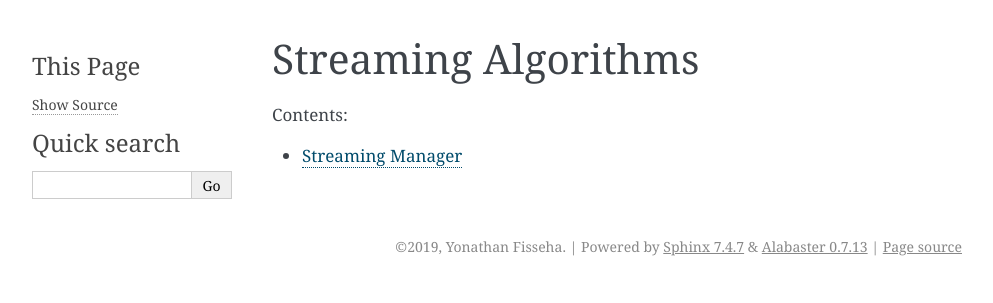
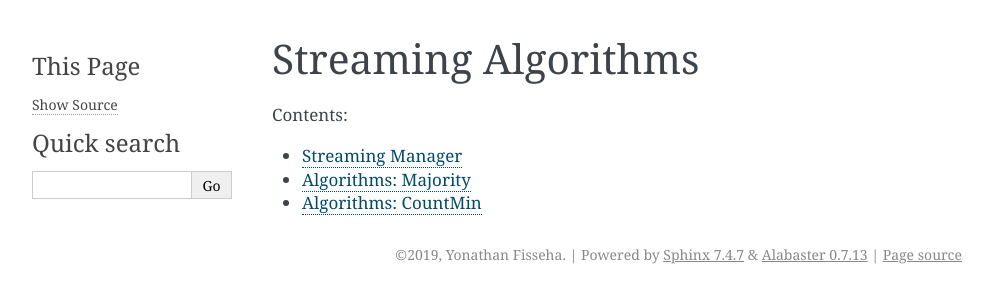
Before and after one commit to yonathanF/streaming_algorithms, a Sphinx documentation site: the page built from docs/source/index.rst, in a window 1280 px wide. Shown: the top 303 px of the page, without its empty margins (148-1141 px from the left). Built offline with Sphinx 7.4.7, drawn with Linux system fonts in a browser that asks for light colours.

Commit message:
added docs for the new algos

```diff
--- /dev/null
+++ b/docs/source/CountMin.rst
@@ -0,0 +1,5 @@
+Algorithms: CountMin
+======================
+
+.. automodule:: Algorithms.CountMin
+   :members:
--- /dev/null
+++ b/docs/source/Majority.rst
@@ -0,0 +1,5 @@
+Algorithms: Majority
+======================
+
+.. automodule:: Algorithms.Majority
+   :members:
--- a/docs/source/index.rst
+++ b/docs/source/index.rst
@@ -11,3 +11,5 @@ Streaming Algorithms
    :caption: Contents:
 
    StreamManager
+   Majority
+   CountMin
```
